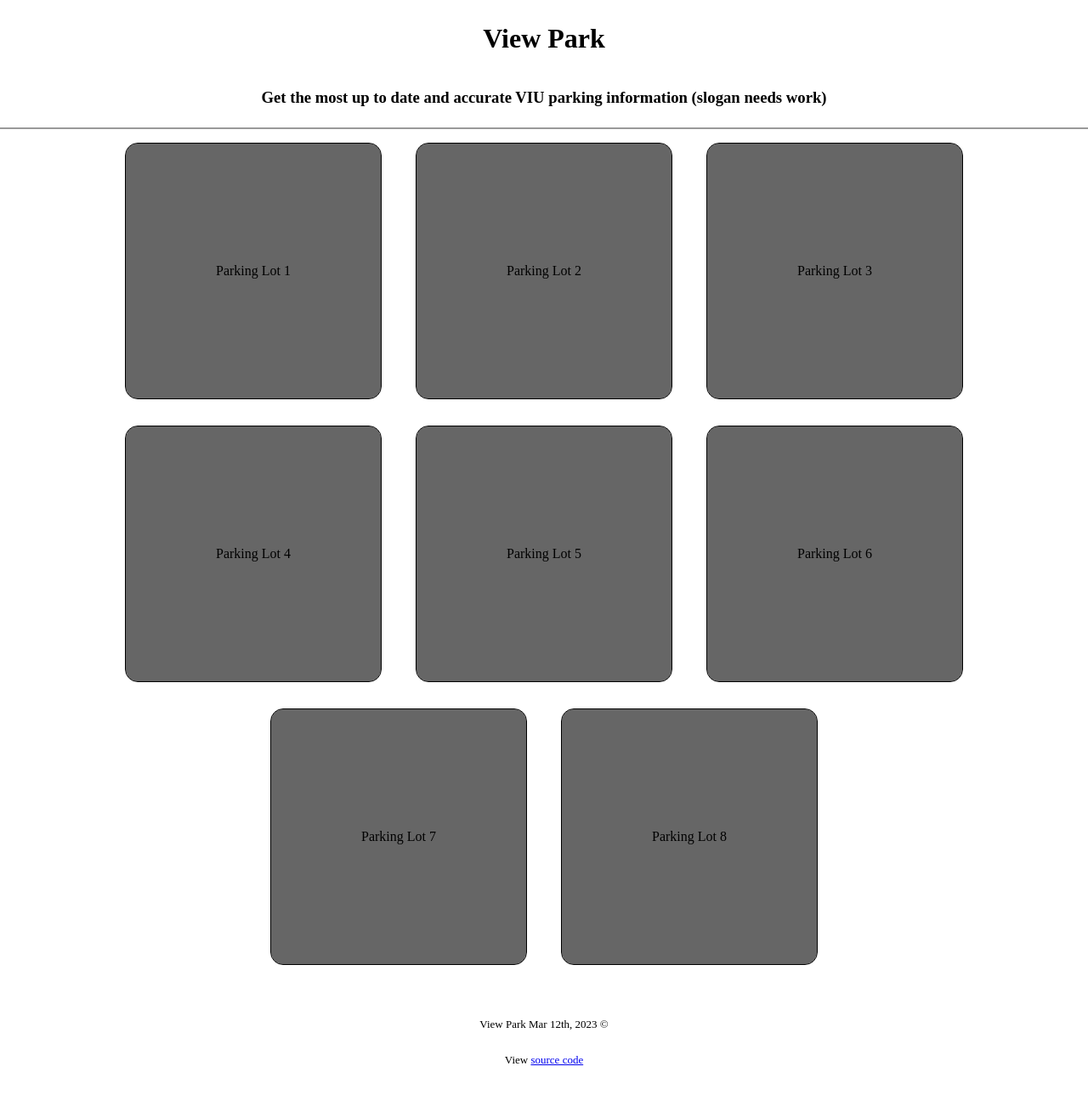
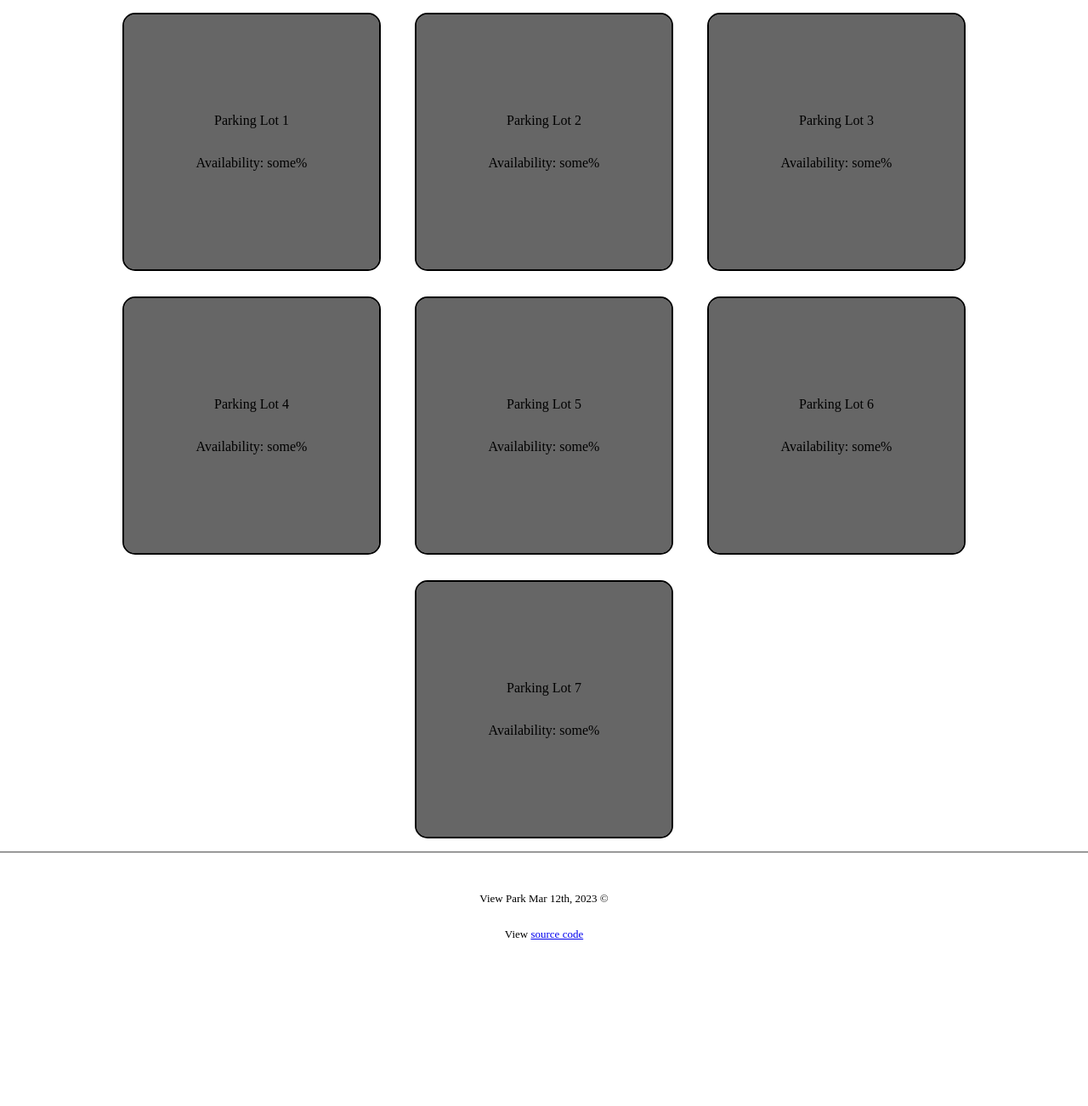
Before and after one commit to charlijj/ViewPark, a PHP site: page / in a window 1280 px wide. Shown: the whole page at 85% size. After the commit the page ends 1106 px from the top, so only its background shows below. Run offline with PHP 8.4, Linux system fonts and the light colour scheme.

Commit message:
added more style

```diff
--- a/index.php
+++ b/index.php
@@ -1,11 +1,6 @@
 <?php
     include_once("php/head.php");
 ?>
-
-<div class="header">
-    <h1>View Park</h1>
-    <h3>Get the most up to date and accurate VIU parking information (slogan needs work)</h3>
-</div>
 
 <?php
     include_once("php/availability.php");
--- a/php/availability.php
+++ b/php/availability.php
@@ -1,10 +1,30 @@
 <div class="availability-container">
-    <div class="availability-container-item">Parking Lot 1</div>
-    <div class="availability-container-item">Parking Lot 2</div>
-    <div class="availability-container-item">Parking Lot 3</div>
-    <div class="availability-container-item">Parking Lot 4</div>
-    <div class="availability-container-item">Parking Lot 5</div>
-    <div class="availability-container-item">Parking Lot 6</div>
-    <div class="availability-container-item">Parking Lot 7</div>
-    <div class="availability-container-item">Parking Lot 8</div>
+    <div class="availability-container-item">
+        <p>Parking Lot 1</p>
+        <p>Availability: some%</p>
+    </div>
+    <div class="availability-container-item">
+        <p>Parking Lot 2</p>
+        <p>Availability: some%</p>
+    </div>
+    <div class="availability-container-item">
+        <p>Parking Lot 3</p>
+        <p>Availability: some%</p>
+    </div>
+    <div class="availability-container-item">
+        <p>Parking Lot 4</p>
+        <p>Availability: some%</p>
+    </div>
+    <div class="availability-container-item">
+        <p>Parking Lot 5</p>
+        <p>Availability: some%</p>
+    </div>
+    <div class="availability-container-item">
+        <p>Parking Lot 6</p>
+        <p>Availability: some%</p>
+    </div>
+    <div class="availability-container-item">
+        <p>Parking Lot 7</p>
+        <p>Availability: some%</p>
+    </div>
 </div>
--- a/style/style.css
+++ b/style/style.css
@@ -21,21 +21,28 @@ body {
     flex-direction: row;
     flex-wrap: wrap;
     width: 100%;
-    height: 1000px;
+    height: auto;
 }
 
 .availability-container-item {
     display: flex;
     align-items: center;
     justify-content: center;
-    flex-direction: row;
+    flex-direction: column;
     flex-wrap: wrap;
     width: 300px;
     height: 300px;
     margin: 15px 20px;
     border-radius: 15px;
     box-shadow: inset 0 0 0 1000px rgba(0,0,0,0.6);
-    border: 1px solid black;
+    border: 2px solid black;
+    transition: width ease 0.3s, height ease 0.3s, box-shadow ease 0.3s;
+}
+
+.availability-container-item:hover {
+    width: 305px;
+    height: 305px;
+    box-shadow: inset 0 0 0 1000px rgba(0,0,0,0.3);
 }
 
 footer {
@@ -47,4 +54,5 @@ footer {
     height: 150px;
     text-align: center;
     font-size: small;
+    border-top: 2px solid rgba(0, 0, 0, 0.4);
 }
```
